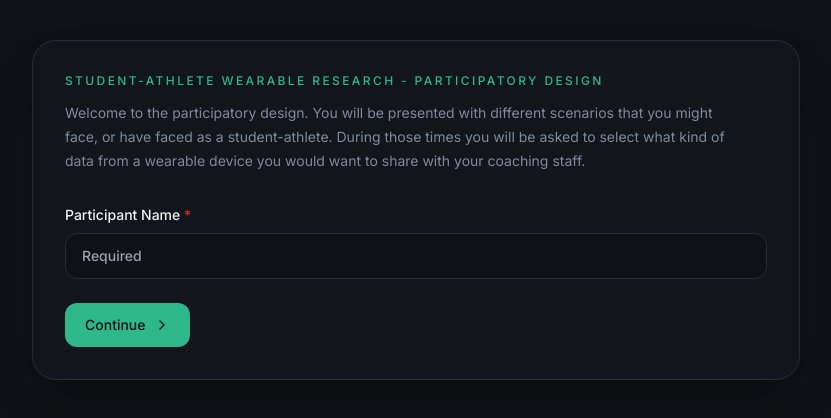
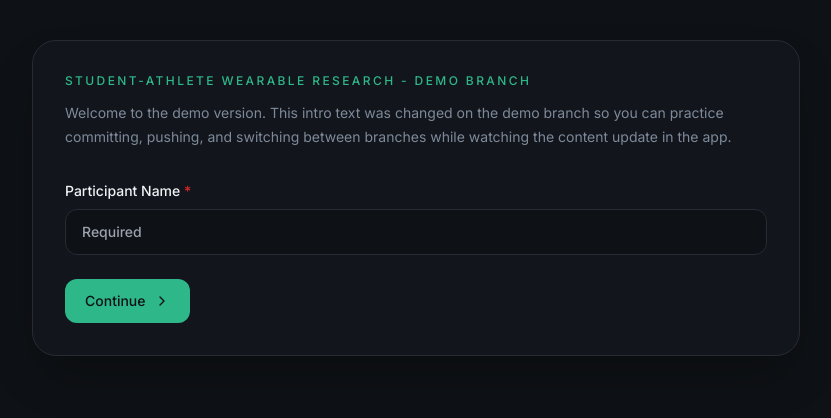
Before and after one commit to kevpup/AlwaysOn, a Next.js app: page / in a window 1280 px wide. Shown: the top 418 px of the page, without its empty margins (224-1055 px from the left). Built offline with nearby package versions, Linux system fonts and the light colour scheme.

Commit message:
pushing demo changes

```diff
--- a/components/study/name-screen.tsx
+++ b/components/study/name-screen.tsx
@@ -15,12 +15,11 @@ export function NameScreen({ name, onNameChange, onSubmit }: NameScreenProps) {
       <div className="mx-auto max-w-3xl rounded-3xl border border-border bg-card/70 p-6 shadow-2xl md:p-8">
         <div className="max-w-2xl">
           <p className="text-xs font-medium uppercase tracking-[0.2em] text-primary">
-            Student-athlete wearable research - participatory design
+            Student-athlete wearable research - demo branch
           </p>
           <p className="mt-3 text-sm leading-6 text-muted-foreground">
-            Welcome to the participatory design. You will be presented with different scenarios that you might face,
-            or have faced as a student-athlete. During those times you will be asked to select what kind of data
-            from a wearable device you would want to share with your coaching staff.
+            Welcome to the demo version. This intro text was changed on the demo branch so you can practice
+            committing, pushing, and switching between branches while watching the content update in the app.
           </p>
         </div>
 
```
